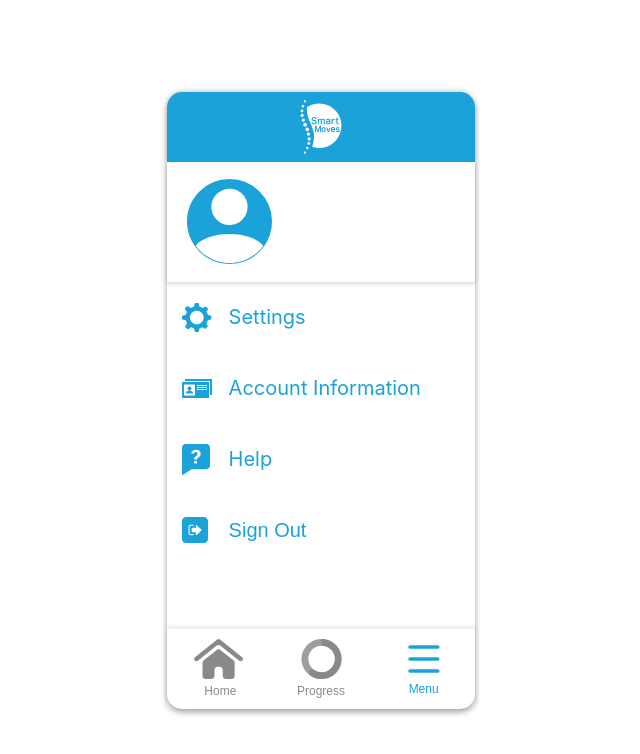
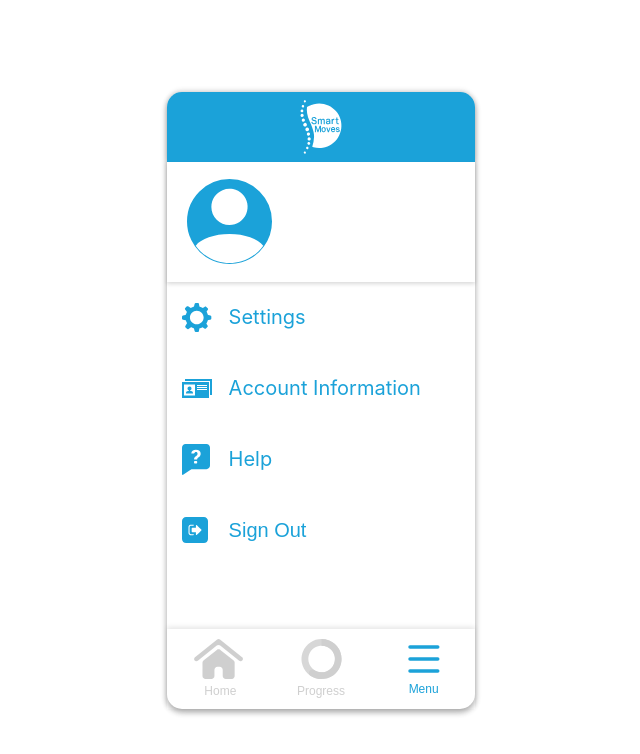
Before and after one commit to NathanCowley-Cooper/smart-moves-app, a React (Create React App) app: page /menu in a window 1280 px wide. Shown: the top 754 px of the page, without its empty margins (319-959 px from the left). Built offline with nearby package versions, Linux system fonts and the light colour scheme.

Commit message:
update Nav

```diff
--- a/src/master/components/nav.scss
+++ b/src/master/components/nav.scss
@@ -41,6 +41,7 @@ nav{
   justify-items: center;
   width:60px;
   filter: grayscale(100%);
+  opacity:40%;
 
   background-color: #FFFFFF;
   border-width: 0;
@@ -59,4 +60,5 @@ nav{
 
 .mainNav__link--active .mainNavIcon{
   filter: grayscale(0%);
+  opacity:100%;
 }
```
Also changed, not shown: src/dist/dist.css.
